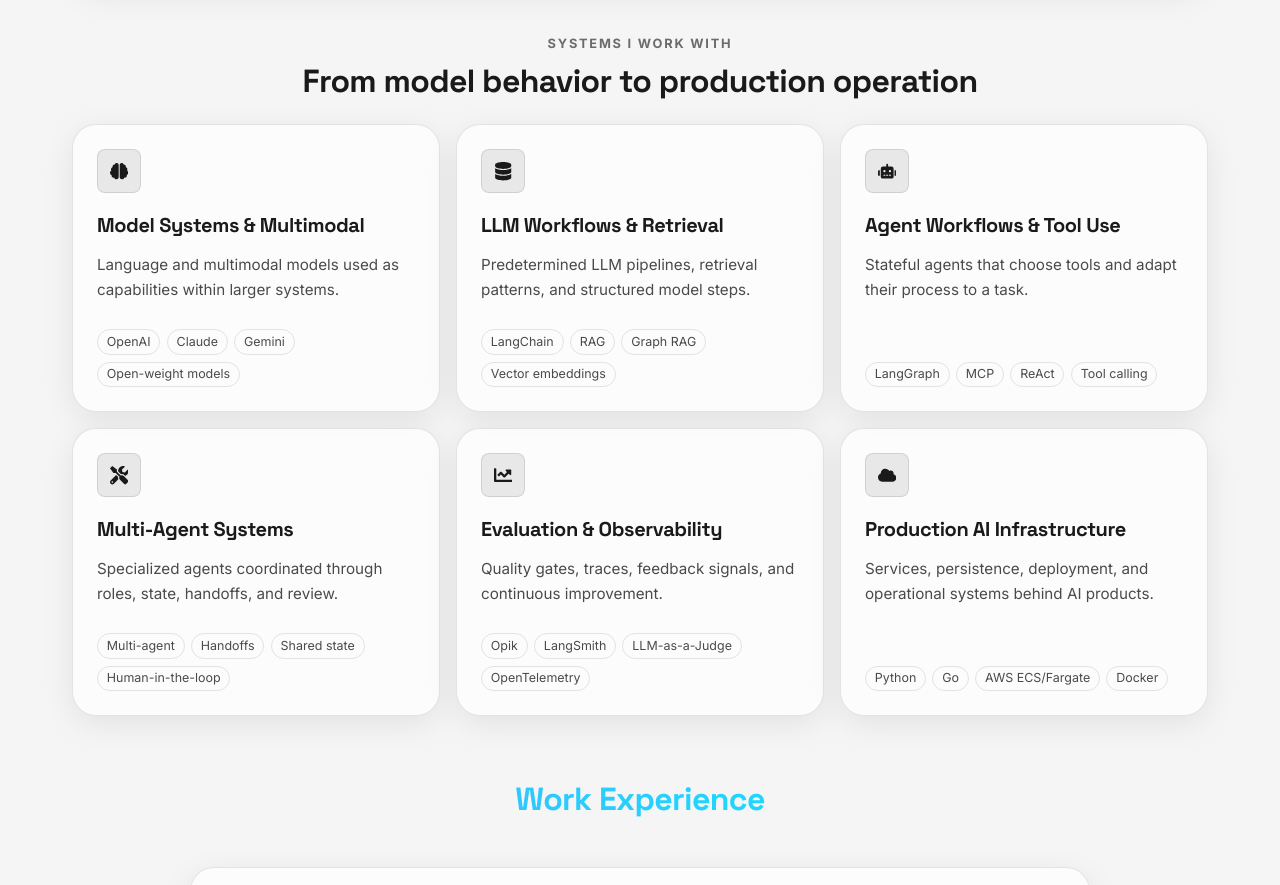
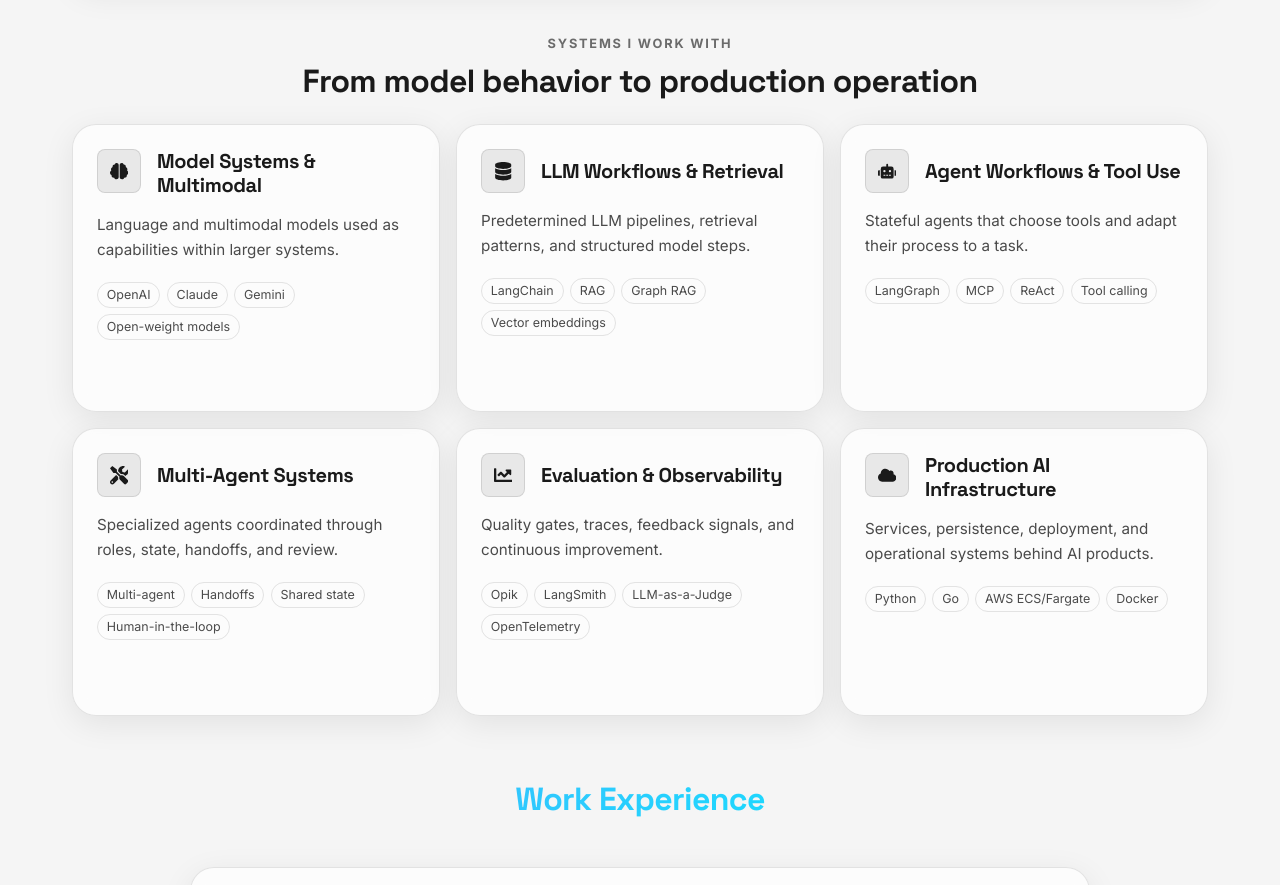
Before and after one commit to connectwithprakash/connectwithprakash.github.io, a React (Vite) app: page /about in a window 1280 px wide. Shown: the part 980-1865 px from the top of the page. Built offline with nearby package versions, Linux system fonts and the light colour scheme; no server answers.

Commit message:
style(about): align skill icons with titles

```diff
--- a/src/components/About.css
+++ b/src/components/About.css
@@ -90,9 +90,11 @@
 }
 
 .skill-card {
-  display: flex;
+  display: grid;
+  grid-template-columns: auto minmax(0, 1fr);
+  column-gap: 1rem;
+  align-content: start;
   min-height: 18rem;
-  flex-direction: column;
   padding: 1.5rem;
   text-align: left;
 }
@@ -100,7 +102,7 @@
 .skill-icon {
   width: 2.75rem;
   height: 2.75rem;
-  margin: 0 0 1.25rem;
+  margin: 0;
   display: flex;
   align-items: center;
   justify-content: center;
@@ -112,18 +114,22 @@
 }
 
 .skill-card h4 {
+  align-self: center;
+  margin: 0;
   font-size: 1.25rem;
-  margin-bottom: 1rem;
   color: var(--text-primary);
 }
 
 .skill-card p {
+  grid-column: 1 / -1;
+  margin: 1rem 0 0;
   font-size: 0.95rem;
   color: var(--text-secondary);
   line-height: 1.6;
 }
 
 .skill-tools {
+  grid-column: 1 / -1;
   display: flex;
   flex-wrap: wrap;
   gap: 0.4rem;
```
